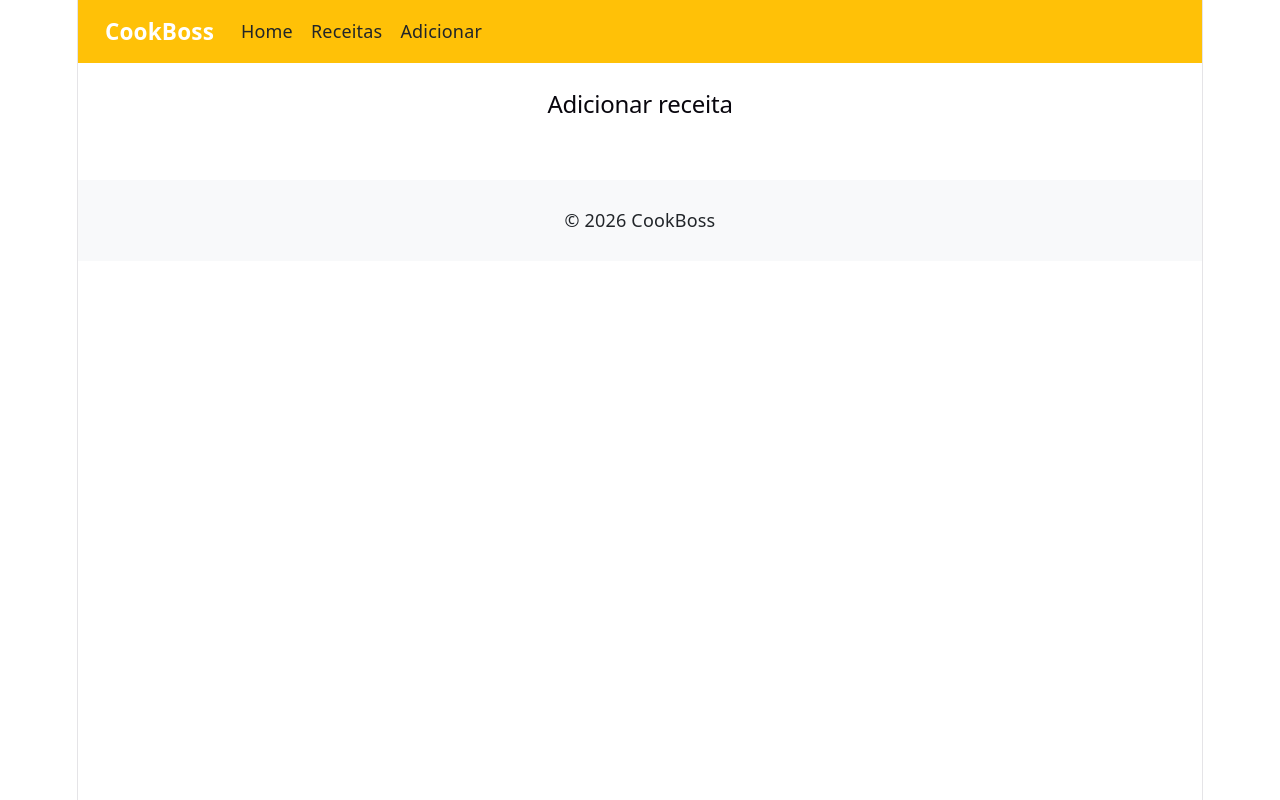
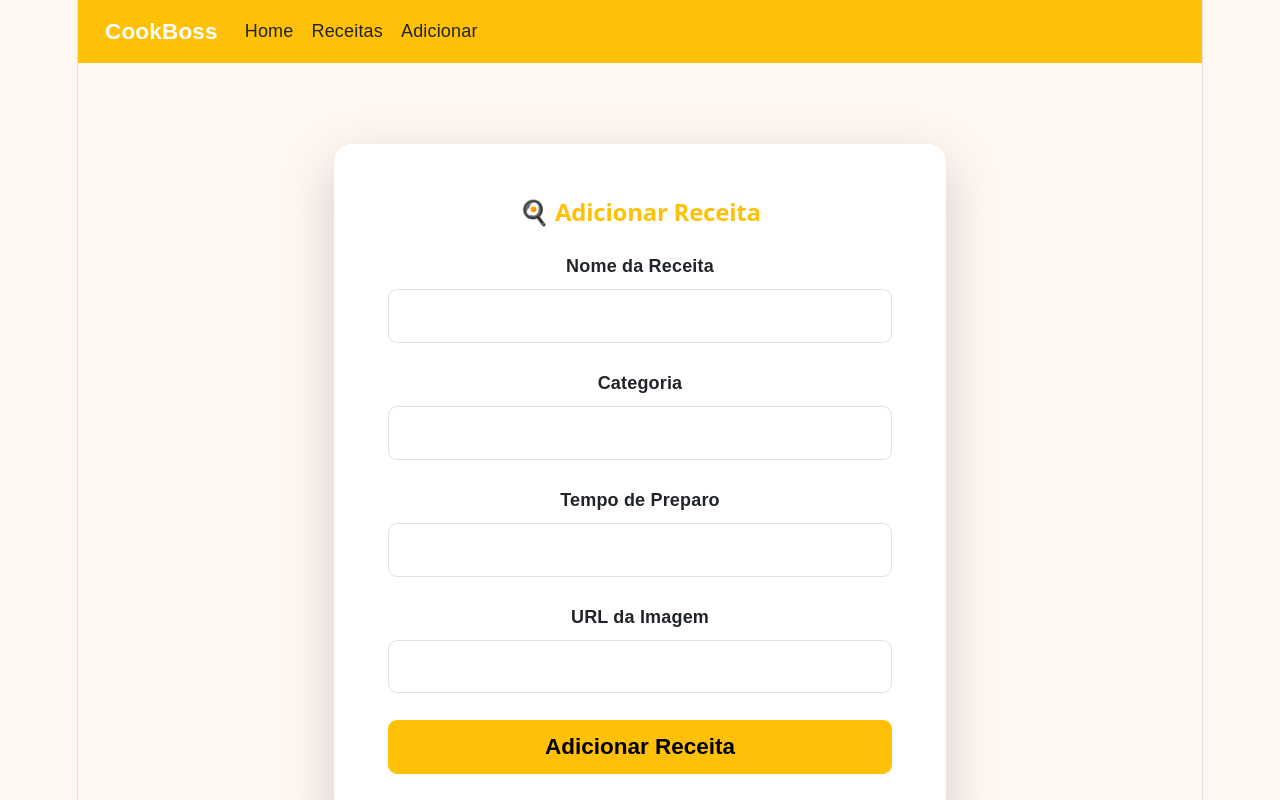
Before and after one commit to naahxlya/cookboss-main, a React (Vite) app in the folder frontend/: page /add in a window 1280 px wide. Shown: the top 800 px of the page. Built offline with nearby package versions, Linux system fonts and the light colour scheme.

Commit message:
crud details

```diff
--- a/frontend/src/components/Footer.jsx
+++ b/frontend/src/components/Footer.jsx
@@ -1,7 +1,9 @@
 function Footer() {
   return (
-    <footer className="text-center p-4 mt-5 bg-light">
-      © 2026 CookBoss
+    <footer className="bg-light text-center py-4 mt-5">
+      <p className="mb-0">
+        © 2026 CookBoss
+      </p>
     </footer>
   );
 }
--- a/frontend/src/index.css
+++ b/frontend/src/index.css
@@ -109,3 +109,11 @@ code {
   padding: 4px 8px;
   background: var(--code-bg);
 }
+body {
+  background-color: #fff8f0;
+  font-family: Arial, Helvetica, sans-serif;
+}
+
+main {
+  min-height: 100vh;
+}
--- a/frontend/src/pages/AddRecipe.jsx
+++ b/frontend/src/pages/AddRecipe.jsx
@@ -1,5 +1,122 @@
+import { useState } from "react";
+import { useNavigate } from "react-router-dom";
+import api from "../services/api";
+
 function AddRecipe() {
-  return <h2>Adicionar receita</h2>;
+  const navigate = useNavigate();
+
+  const [formData, setFormData] = useState({
+    nome: "",
+    categoria: "",
+    tempo: "",
+    imagem: "",
+  });
+
+  function handleChange(e) {
+    setFormData({
+      ...formData,
+      [e.target.name]: e.target.value,
+    });
+  }
+
+  async function handleSubmit(e) {
+    e.preventDefault();
+
+    try {
+      await api.post("/recipes", formData);
+
+      alert("Receita adicionada com sucesso!");
+
+      navigate("/recipes");
+    } catch (error) {
+      console.error(error);
+
+      alert("Erro ao adicionar receita");
+    }
+  }
+
+  return (
+  <div className="container py-5">
+    <div className="row justify-content-center">
+      <div className="col-12 col-md-10 col-lg-7">
+        <div className="card shadow-lg border-0 rounded-4">
+          <div className="card-body p-5">
+            <h2 className="text-center fw-bold mb-4 text-warning">
+              🍳 Adicionar Receita
+            </h2>
+
+            <form onSubmit={handleSubmit}>
+              <div className="mb-4">
+                <label className="form-label fw-semibold">
+                  Nome da Receita
+                </label>
+
+                <input
+                  type="text"
+                  name="nome"
+                  className="form-control form-control-lg"
+                  value={formData.nome}
+                  onChange={handleChange}
+                  required
+                />
+              </div>
+
+              <div className="mb-4">
+                <label className="form-label fw-semibold">
+                  Categoria
+                </label>
+
+                <input
+                  type="text"
+                  name="categoria"
+                  className="form-control form-control-lg"
+                  value={formData.categoria}
+                  onChange={handleChange}
+                  required
+                />
+              </div>
+
+              <div className="mb-4">
+                <label className="form-label fw-semibold">
+                  Tempo de Preparo
+                </label>
+
+                <input
+                  type="text"
+                  name="tempo"
+                  className="form-control form-control-lg"
+                  value={formData.tempo}
+                  onChange={handleChange}
+                  required
+                />
+              </div>
+
+              <div className="mb-4">
+                <label className="form-label fw-semibold">
+                  URL da Imagem
+                </label>
+
+                <input
+                  type="text"
+                  name="imagem"
+                  className="form-control form-control-lg"
+                  value={formData.imagem}
+                  onChange={handleChange}
+                />
+              </div>
+
+              <div className="d-grid">
+                <button className="btn btn-warning btn-lg fw-bold">
+                  Adicionar Receita
+                </button>
+              </div>
+            </form>
+          </div>
+        </div>
+      </div>
+    </div>
+  </div>
+);
 }
 
 export default AddRecipe;
--- a/frontend/src/pages/Home.jsx
+++ b/frontend/src/pages/Home.jsx
@@ -1,7 +1,7 @@
 function Home() {
   return (
     <div>
-      <h1>Bem-vindo ao CookBoss</h1>
+      <h1 style="color: black">Bem-vindo ao CookBoss</h1>
       <p>Organize e compartilhe suas receitas favoritas.</p>
     </div>
   );
```
Also changed, not shown: 2 other files (tests, documents, lock files or other folders).
